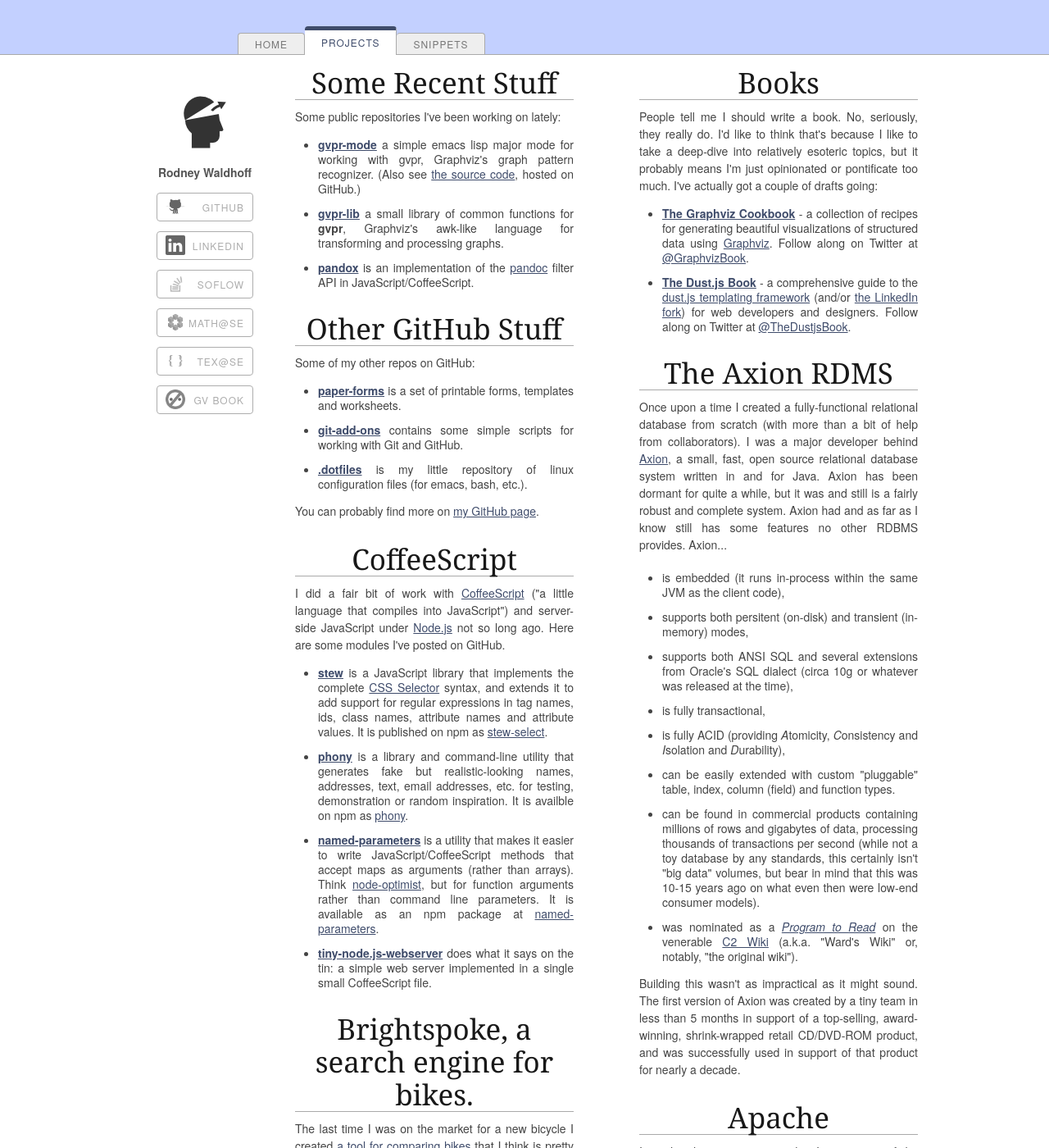
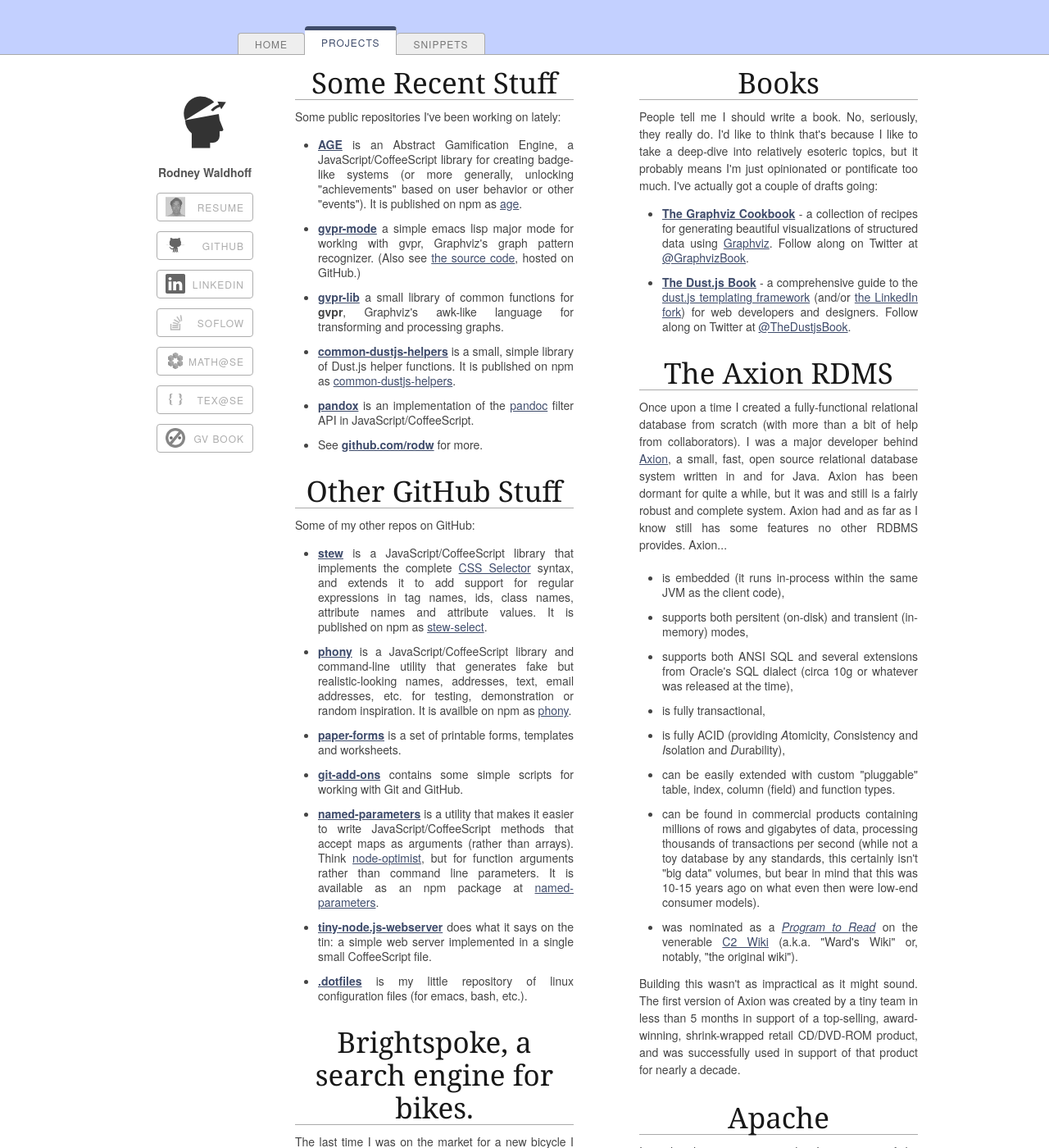
Before and after one commit to rodw/rodw.github.com, a Jekyll site: the page built from project/index.html, in a window 1280 px wide and 1400 px high. Shown: the whole window at 82% size. Built offline with Jekyll 4.4.1, drawn with Linux system fonts in a browser that asks for light colours; Markdown is read by kramdown in place of the engine named in the settings.

Commit message:
update project pagem, homepage, side-buttons

```diff
--- a/_layouts/layout.html
+++ b/_layouts/layout.html
@@ -73,6 +73,7 @@
         <div style="margin-top:50px;"><a href="/"><img src="/img/braindump-64x64.png" height="64" width="64"></a></div>
         <div class="mtop"><a href="/" class="nobr nou" style="color:#555;"><b>Rodney Waldhoff</b></a></div>
         <ul class="mtop">
+          <li><a class="flatbutton" title="Resume/CV for Rodney Waldhoff (PDF)" href="/img/Waldhoff-Rodney-resume-2014-02.pdf"><img style="vertical-align:middle; float:left;" src="/img/rod-photo-grayscale-24x24.png" height="24" width="24"><span class="float-right">Resume</span></a></li>
           <li><a class="flatbutton" title="github.com/rodw" href="https://github.com/rodw"><img style="vertical-align:middle; float:left;" src="/img/octocat-24x24.png" height="24" width="24"><span class="float-right">GitHub</span></a></li>
           <li><a class="flatbutton" title="Rod @ LinkedIn" href="http://www.linkedin.com/in/rwald"><img style="vertical-align:middle; float:left;" src="/img/linkedin-24x24.png" height="24" width="24"><span class="float-right">LinkedIn</span></a></a></li>
           <li><a class="flatbutton" title="Rod @ StackOverflow" href="http://stackoverflow.com/users/1225825/rod"><img style="vertical-align:middle; float:left;" src="/img/stackoverflow-24x24.png" height="24" width="24"><span class="float-right">SOflow</span></a></a></li>
--- a/project/index.html
+++ b/project/index.html
@@ -13,9 +13,12 @@ tweaks:
       <hr class="half-bottom remove-top"/>
       <div>Some public repositories I've been working on lately:</div>
       <ul class="square">
+        <li><b><a href="https://github.com/rodw/age">AGE</a></b> is an Abstract Gamification Engine, a JavaScript/CoffeeScript library for creating badge-like systems (or more generally, unlocking "achievements" based on user behavior or other "events"). It is published on npm as <a href="https://npmjs.org/package/age">age</a>.</li>
         <li><b><a href="http://marmalade-repo.org/packages/gvpr-mode/">gvpr-mode</a></b> a simple emacs lisp major mode for working with gvpr, Graphviz's graph pattern recognizer. (Also see <a href="https://github.com/rodw/gvpr-lib/blob/master/extra/gvpr-mode.el">the source code</a>, hosted on GitHub.)</li>
         <li><b><a href="https://github.com/rodw/gvpr-lib">gvpr-lib</a></b> a small library of common functions for <b>gvpr</b>, Graphviz's awk-like language for transforming and processing graphs.</li>
+        <li><b><a href="https://github.com/rodw/common-dustjs-helpers">common-dustjs-helpers</a></b> is a small, simple library of Dust.js helper functions. It is published on npm as <a href="https://npmjs.org/package/common-dustjs-helpers">common-dustjs-helpers</a>.</li>
         <li><b><a href="https://github.com/rodw/pandox">pandox</a></b> is an implementation of the <a href="http://johnmacfarlane.net/pandoc/">pandoc</a> filter API in JavaScript/CoffeeScript</a>.</li>
+        <li>See <b><a href="https://github.com/rodw">github.com/rodw</a></b> for more.</li>
       </ul>
     </div>
 
@@ -24,23 +27,13 @@ tweaks:
       <hr class="half-bottom remove-top"/>
       <div>Some of my other repos on GitHub:</div>
       <ul class="square">
+        <li><b><a href="https://github.com/rodw/stew">stew</a></b> is a JavaScript/CoffeeScript library that implements the complete <a href="http://www.w3.org/TR/CSS2/selector.html">CSS Selector</a> syntax, and extends it to add support for regular expressions in tag names, ids, class names, attribute names and attribute values. It is published on npm as <a href="https://npmjs.org/package/stew-select">stew-select</a>.</li>
+        <li><b><a href="https://github.com/rodw/phony">phony</a></b> is a JavaScript/CoffeeScript library and command-line utility that generates fake but realistic-looking names, addresses, text, email addresses, etc. for testing, demonstration or random inspiration.  It is availble on npm as <a href="https://npmjs.org/package/phony">phony</a>.</li>
         <li><b><a href="https://github.com/rodw/paper-forms">paper-forms</a></b> is a set of printable forms, templates and&nbsp;worksheets.</li>
         <li><b><a href="https://github.com/rodw/git-add-ons">git-add-ons</a></b> contains some simple scripts for working with Git and&nbsp;GitHub.</li>
-        <li><b><a href="https://github.com/rodw/.dotfiles">.dotfiles</a></b> is my little repository of linux configuration files (for emacs, bash, etc.).</li>
-      </ul>
-      <p>You can probably find more on <a href="https://github.com/rodw">my GitHub&nbsp;page</a>.</p>
-    </div>
-
-    <div class="mmtop align-both">
-      <h2 class="mtop align-center remove-bottom">CoffeeScript</h2>
-      <hr class="half-bottom remove-top"/>
-      <div>I did a fair bit of work with <a href="http://coffeescript.org/">CoffeeScript</a> ("a little language that compiles into JavaScript") and server-side JavaScript under <a href="http://nodejs.org/">Node.js</a> not so long ago. Here are some modules I've posted on&nbsp;GitHub.</div>
-      <ul class="square">
-        <!-- <li><b><a href="https://github.com/rodw/pandox">pandox</a></b> is an implementation of the <a href="http://johnmacfarlane.net/pandoc/">pandoc</a> filter API in JavaScript/CoffeeScript</a>.</li> -->
-        <li><b><a href="https://github.com/rodw/stew">stew</a></b> is a JavaScript library that implements the complete <a href="http://www.w3.org/TR/CSS2/selector.html">CSS Selector</a> syntax, and extends it to add support for regular expressions in tag names, ids, class names, attribute names and attribute values. It is published on npm as <a href="https://npmjs.org/package/stew-select">stew-select</a>.</li>
-        <li><b><a href="https://github.com/rodw/phony">phony</a></b> is a library and command-line utility that generates fake but realistic-looking names, addresses, text, email addresses, etc. for testing, demonstration or random inspiration.  It is availble on npm as <a href="https://npmjs.org/package/phony">phony</a>.</li>
         <li><b><a href="https://github.com/rodw/named-parameters">named-parameters</a></b> is a utility that makes it easier to write JavaScript/CoffeeScript methods that accept maps as arguments (rather than arrays).  Think <a href="https://github.com/substack/node-optimist/">node-optimist</a>, but for function arguments rather than command line parameters. It is available as an npm package at <a href="https://npmjs.org/package/named-parameters">named-parameters</a>.</li>
         <li><b><a href="https://github.com/rodw/tiny-node.js-webserver">tiny-node.js-webserver</a></b> does what it says on the tin: a simple web server implemented in a single small CoffeeScript file.</li>
+        <li><b><a href="https://github.com/rodw/.dotfiles">.dotfiles</a></b> is my little repository of linux configuration files (for emacs, bash, etc.).</li>
       </ul>
     </div>
 
```
Also changed, not shown: index.html (+8 -3 lines), img/pdf-doc-24x24.png (added), img/rod-photo-24x24.png (added), img/rod-photo-grayscale-24x24.png (added), 1 other file.
